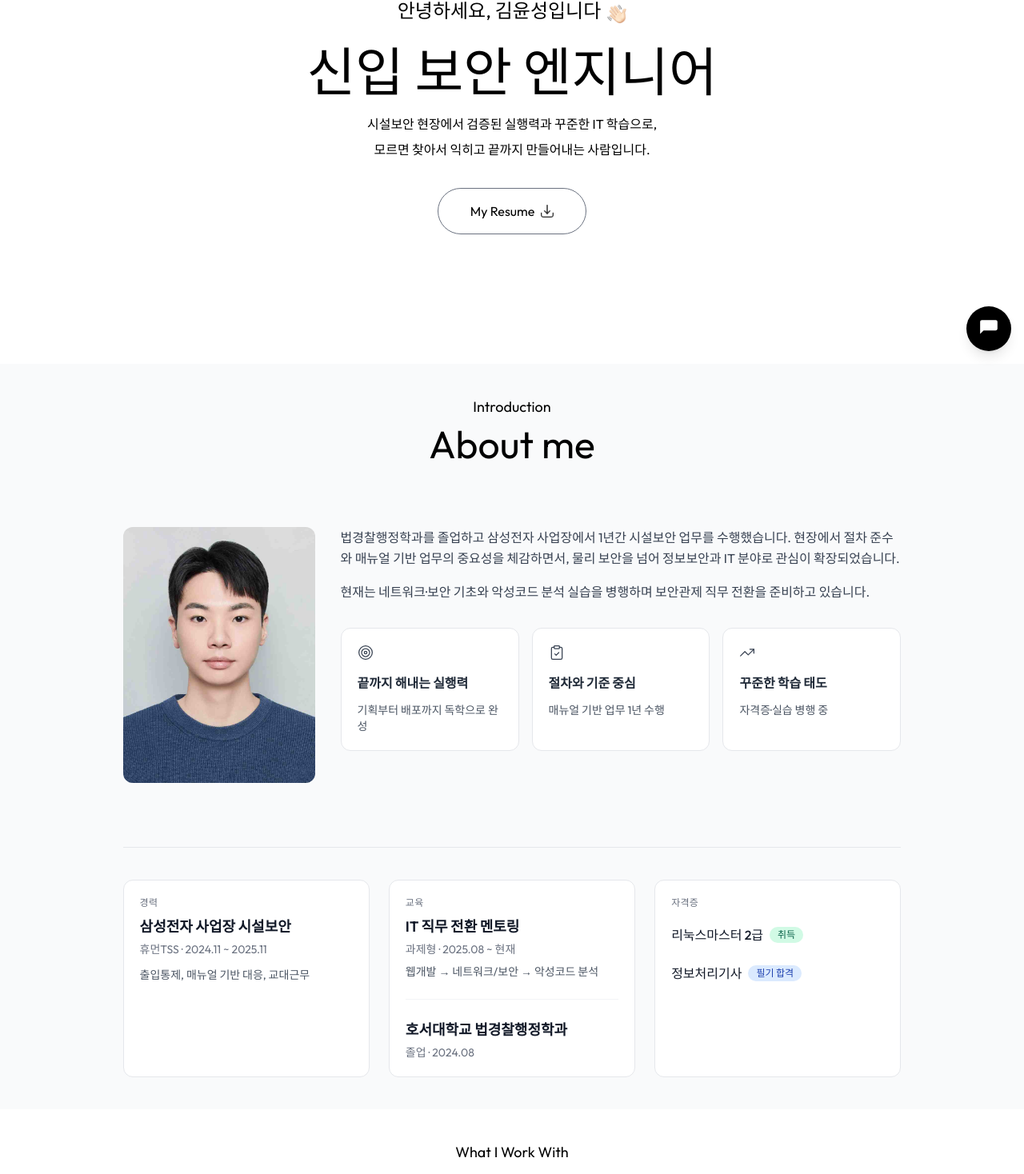
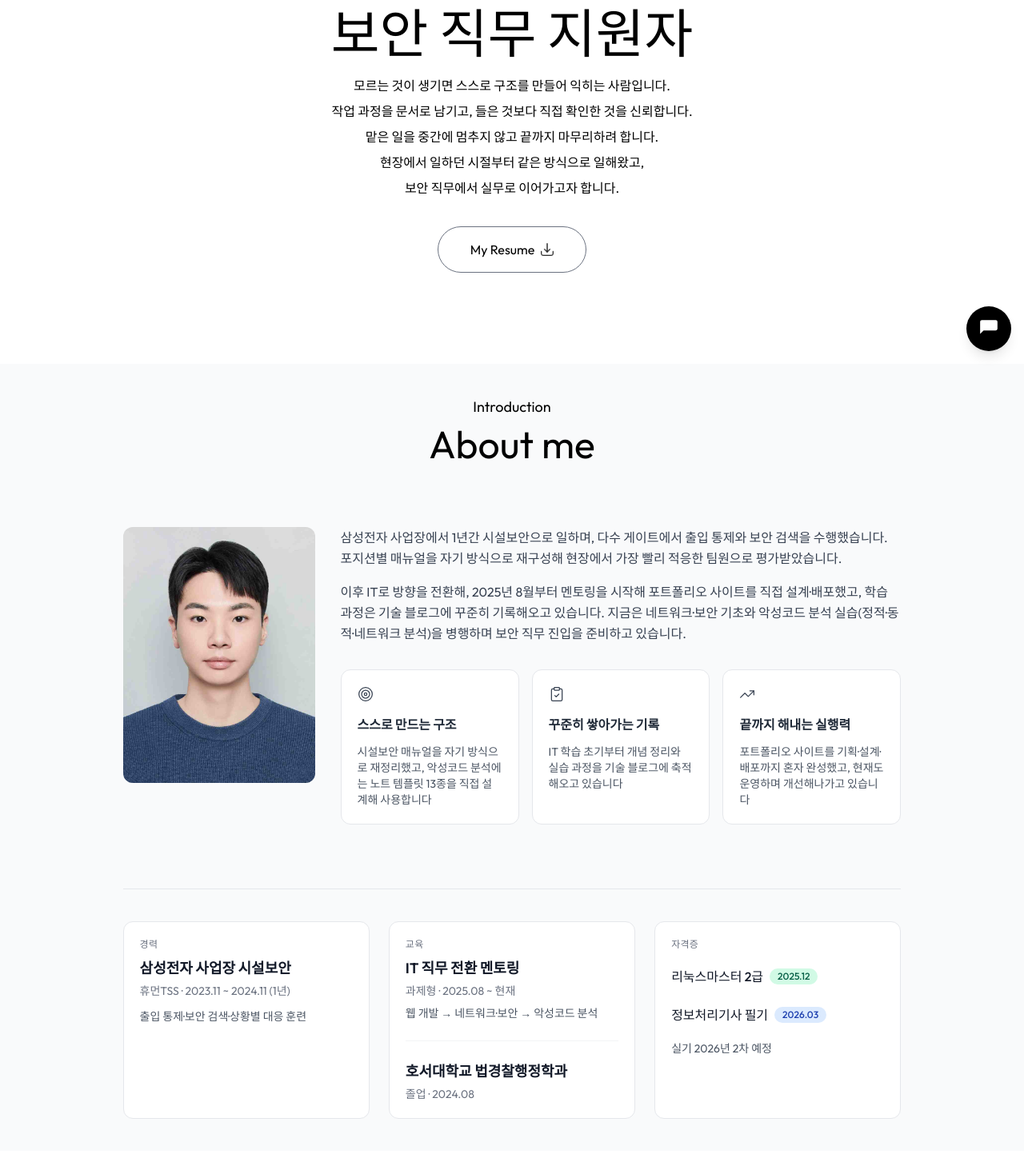
Before and after one commit to kys980819/portfolio, a Next.js app: page / in a window 1280 px wide. Shown: the part 345-1813 px from the top of the page at 80% size. Built offline with nearby package versions, Linux system fonts and the light colour scheme; a web font is replaced by a local one.

Commit message:
멘트 수정

```diff
--- a/app/components/About.jsx
+++ b/app/components/About.jsx
@@ -25,10 +25,10 @@ const About = () => {
         <div className='flex min-w-0 flex-col gap-8'>
           <div className='text-gray-700 dark:text-gray-200'>
             <p className='leading-relaxed'>
-              법경찰행정학과를 졸업하고 삼성전자 사업장에서 1년간 시설보안 업무를 수행했습니다. 현장에서 절차 준수와 매뉴얼 기반 업무의 중요성을 체감하면서, 물리 보안을 넘어 정보보안과 IT 분야로 관심이 확장되었습니다.
+            삼성전자 사업장에서 1년간 시설보안으로 일하며, 다수 게이트에서 출입 통제와 보안 검색을 수행했습니다. 포지션별 매뉴얼을 자기 방식으로 재구성해 현장에서 가장 빨리 적응한 팀원으로 평가받았습니다.
             </p>
             <p className='mt-4 leading-relaxed'>
-              현재는 네트워크·보안 기초와 악성코드 분석 실습을 병행하며 보안관제 직무 전환을 준비하고 있습니다.
+            이후 IT로 방향을 전환해, 2025년 8월부터 멘토링을 시작해 포트폴리오 사이트를 직접 설계·배포했고, 학습 과정은 기술 블로그에 꾸준히 기록해오고 있습니다. 지금은 네트워크·보안 기초와 악성코드 분석 실습(정적·동적·네트워크 분석)을 병행하며 보안 직무 진입을 준비하고 있습니다.
             </p>
           </div>
 
@@ -60,9 +60,9 @@ const About = () => {
             <h4 className='mt-2 text-lg font-semibold text-gray-900 dark:text-white'>
               삼성전자 사업장 시설보안
             </h4>
-            <p className='mt-1 text-sm text-gray-500 dark:text-gray-400'>휴먼TSS · 2024.11 ~ 2025.11</p>
+            <p className='mt-1 text-sm text-gray-500 dark:text-gray-400'>휴먼TSS · 2023.11 ~ 2024.11 (1년)</p>
             <p className='mt-3 text-sm text-gray-600 dark:text-gray-300'>
-              출입통제, 매뉴얼 기반 대응, 교대근무
+              출입 통제·보안 검색·상황별 대응 훈련
             </p>
           </section>
 
@@ -76,7 +76,7 @@ const About = () => {
               </h4>
               <p className='mt-1 text-sm text-gray-500 dark:text-gray-400'>과제형 · 2025.08 ~ 현재</p>
               <p className='mt-2 text-sm text-gray-600 dark:text-gray-300'>
-                웹개발 → 네트워크/보안 → 악성코드 분석
+                웹 개발 → 네트워크·보안 → 악성코드 분석
               </p>
             </div>
             <div className='mt-6 border-t border-gray-100 pt-6 dark:border-darkBorder'>
@@ -95,15 +95,16 @@ const About = () => {
               <li className='flex flex-wrap items-center gap-2'>
                 <span className='font-medium text-gray-900 dark:text-white'>리눅스마스터 2급</span>
                 <span className='inline-flex rounded-full bg-emerald-100 px-2.5 py-0.5 text-xs font-medium text-emerald-800 dark:bg-emerald-900/45 dark:text-emerald-200'>
-                  취득
+                  2025.12
                 </span>
               </li>
               <li className='flex flex-wrap items-center gap-2'>
-                <span className='font-medium text-gray-900 dark:text-white'>정보처리기사</span>
+                <span className='font-medium text-gray-900 dark:text-white'>정보처리기사 필기</span>
                 <span className='inline-flex rounded-full bg-blue-100 px-2.5 py-0.5 text-xs font-medium text-blue-800 dark:bg-blue-900/45 dark:text-blue-200'>
-                  필기 합격
+                  2026.03
                 </span>
               </li>
+              <li className='text-sm text-gray-600 dark:text-gray-300'>실기 2026년 2차 예정</li>
             </ul>
           </section>
         </div>
--- a/app/components/ChatSection.jsx
+++ b/app/components/ChatSection.jsx
@@ -11,7 +11,7 @@ const ChatSection = () => {
         <h2 className='text-center text-5xl'> Ask me </h2>
 
         <p className='text-center max-w-2xl mx-auto mt-5 mb-12'>
-        궁금한 점이 있으신가요?<br/> AI가 제 이력서를 기반으로 바로 답해드립니다.
+        보안 직무 지원자 윤성입니다.<br/> 이력·기술·프로젝트 어느 것이든 물어보세요.<br/> AI가 제 이력서를 기반으로 바로 답해드립니다.
         </p>
 
         {/* 인라인 모드로 중앙 상태의 채팅창 사용 */}
--- a/app/components/ChatbotProvider.jsx
+++ b/app/components/ChatbotProvider.jsx
@@ -8,7 +8,7 @@ export function ChatbotProvider({ children }) {
   const MAX_MESSAGES = 300;
   // === 중앙 집중식 상태 관리 ===
   const [messages, setMessages] = useState([
-    { role: "assistant", content: "안녕하세요! 무엇을 도와드릴까요?" },
+    { role: "assistant", content: "안녕하세요. 윤성의 이력과 프로젝트를 학습한 AI입니다. 윤성에 대해 궁금하신 점을 편하게 물어봐 주세요." },
   ]);
   const [isOpen, setIsOpen] = useState(false);
   const [input, setInput] = useState("");
@@ -96,7 +96,7 @@ export function ChatbotProvider({ children }) {
           localStorage.removeItem(STORAGE_KEY);
         } catch (_) {}
         setMessages([
-          { role: "assistant", content: "안녕하세요! 무엇을 도와드릴까요?" },
+          { role: "assistant", content: "안녕하세요. 윤성의 이력과 프로젝트를 학습한 AI입니다. 윤성에 대해 궁금하신 점을 편하게 물어봐 주세요." },
           { role: "assistant", content: "새 대화를 시작했습니다." },
         ]);
         setHasSavedHistory(false);
@@ -155,7 +155,7 @@ export function ChatbotProvider({ children }) {
       localStorage.removeItem(STORAGE_KEY);
       sessionStorage.removeItem("conversation_id");
     } catch (_) {}
-    setMessages([{ role: "assistant", content: "안녕하세요! 무엇을 도와드릴까요?" }]);
+    setMessages([{ role: "assistant", content: "안녕하세요. 윤성의 이력과 프로젝트를 학습한 AI입니다. 윤성에 대해 궁금하신 점을 편하게 물어봐 주세요." }]);
     setHasSavedHistory(false);
   };
 
--- a/app/components/Header.jsx
+++ b/app/components/Header.jsx
@@ -10,9 +10,13 @@ const Header = () => {
       </div>
       <h3 className='flex items-end gap-2 text-xl md:text-2xl mb-3'>
         안녕하세요, 김윤성입니다 <Image src={assets.hand_icon} alt='인사 아이콘' className='w-6'/> </h3>
-      <h1 className='text-3xl sm:text-6xl lg:text-[66px]'> 신입 보안 엔지니어</h1>
+      <h1 className='text-3xl sm:text-6xl lg:text-[66px]'> 보안 직무 지원자</h1>
       <p className='max-w-2xl mx-auto'>
-        시설보안 현장에서 검증된 실행력과 꾸준한 IT 학습으로,<br/>모르면 찾아서 익히고 끝까지 만들어내는 사람입니다. </p>
+      모르는 것이 생기면 스스로 구조를 만들어 익히는 사람입니다.
+      <br/>작업 과정을 문서로 남기고, 들은 것보다 직접 확인한 것을 신뢰합니다.
+      <br/>맡은 일을 중간에 멈추지 않고 끝까지 마무리하려 합니다.
+      <br/>현장에서 일하던 시절부터 같은 방식으로 일해왔고,
+      <br/>보안 직무에서 실무로 이어가고자 합니다.</p>
       <div className='flex flex-col sm:flex-row items-center gap-4 mt-4'>
         <a href="/sample-resume.pdf" download aria-label="이력서 다운로드" className='px-10 py-3 border rounded-full
          border-gray-500 flex items-center gap-2 bg-white dark:text-black'>
--- a/app/components/LearningLog.jsx
+++ b/app/components/LearningLog.jsx
@@ -9,8 +9,7 @@ const LearningLog = () => {
       <h2 className='text-center text-5xl'> Learning Log </h2>
 
       <p className='text-center max-w-2xl mx-auto mt-5 mb-6'>
-        모르는 건 찾아서 익히고, 익힌 건 기록으로 남깁니다.<br />
-        보안관제로의 전환을 위해 쌓아온 학습 궤적입니다.
+        학습 과정에서 정리한 개념과 실습 기록입니다.
       </p>
 
       <p className='text-center text-sm text-gray-500 dark:text-gray-400 mb-12'>
--- a/app/components/Projects.jsx
+++ b/app/components/Projects.jsx
@@ -5,11 +5,10 @@ import React from 'react'
 const Projects = () => {
   return (
     <div id='projects' className='w-full px-[12%] py-10 scroll-mt-20 bg-gray-50 dark:bg-darkSurface'>
-        <h4 className='text-center mb-2 text-lg'> Challenge </h4>
         <h2 className='text-center text-5xl'> MY Projects </h2>
 
         <p className='text-center max-w-2xl mx-auto mt-5 mb-12'>
-        학습한 내용을 바탕으로 다양한 프로젝트를 시도하고 있습니다.<br/> 꾸준히 쌓아가며 제 성장을 보여드리겠습니다.
+        직접 만들고, 배포하고, 운영해온 프로젝트들입니다.
         </p>
             <div className='grid grid-cols-1 md:grid-cols-2 gap-6 my-10 max-w-5xl mx-auto'>
                 {serviceData.map(({icon, title, description, period, techStack, highlights, troubleshooting, link}, index)=>(
--- a/app/components/Skills.jsx
+++ b/app/components/Skills.jsx
@@ -40,7 +40,6 @@ const skillsData = [
 const Skills = () => {
   return (
     <div id='skills' className='w-full px-[12%] py-10 scroll-mt-20'>
-      <h4 className='text-center mb-2 text-lg'>What I Work With</h4>
       <h2 className='text-center text-5xl'>Skills</h2>
 
       <div className='grid grid-cols-1 sm:grid-cols-2 lg:grid-cols-3 gap-6 max-w-5xl mx-auto mt-12'>
--- a/assets/assets.js
+++ b/assets/assets.js
@@ -101,17 +101,17 @@ export const serviceData = [
 export const infoList = [
     {
         icon: Target,
-        title: '끝까지 해내는 실행력',
-        description: '기획부터 배포까지 독학으로 완성'
+        title: '스스로 만드는 구조',
+        description: '시설보안 매뉴얼을 자기 방식으로 재정리했고, 악성코드 분석에는 노트 템플릿 13종을 직접 설계해 사용합니다'
     },
     {
         icon: ClipboardCheck,
-        title: '절차와 기준 중심',
-        description: '매뉴얼 기반 업무 1년 수행'
+        title: '꾸준히 쌓아가는 기록',
+        description: 'IT 학습 초기부터 개념 정리와 실습 과정을 기술 블로그에 축적해오고 있습니다'
     },
     {
         icon: TrendingUp,
-        title: '꾸준한 학습 태도',
-        description: '자격증·실습 병행 중'
+        title: '끝까지 해내는 실행력',
+        description: '포트폴리오 사이트를 기획·설계·배포까지 혼자 완성했고, 현재도 운영하며 개선해나가고 있습니다'
     }
 ];
```
